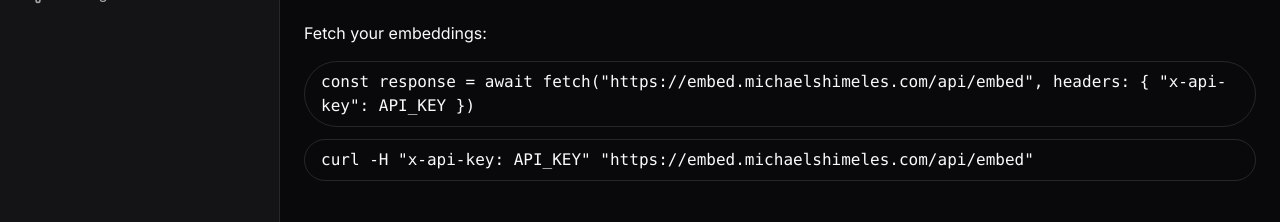
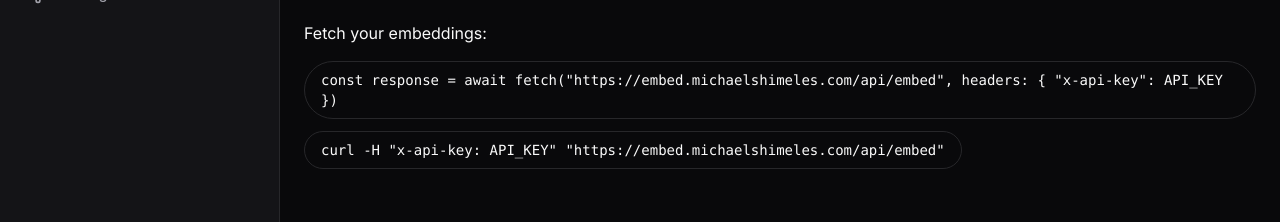
Before and after one commit to michaelshimeles/embedchain, a Next.js app: page /dashboard in a window 1280 px wide. Shown: the part 164-386 px from the top of the page. Built offline with nearby package versions, Linux system fonts and the light colour scheme; no server answers.

Commit message:
Changed font on dash

```diff
--- a/app/dashboard/page.tsx
+++ b/app/dashboard/page.tsx
@@ -25,8 +25,8 @@ const Dashboard = () => {
                 <br />
                 <p>Fetch your embeddings:</p>
                 <div className='flex flex-col mt-4 gap-3'>
-                    <code className='flex px-4 py-2 border rounded-full'>
-                        <p>
+                    <code className='flex px-4 py-2 border rounded-full w-fit'>
+                        <p className='text-sm'>
                             const response = await fetch(&quot;https://embed.michaelshimeles.com/api/embed&quot;, {
                                 `headers: {
                                 "x-api-key": API_KEY
@@ -34,8 +34,8 @@ const Dashboard = () => {
                             })
                         </p>
                     </code>
-                    <code className='flex px-4 py-2 border rounded-full'>
-                        <p>
+                    <code className='flex px-4 py-2 border rounded-full w-fit'>
+                        <p className='text-sm'>
                             curl -H &quot;x-api-key: API_KEY&quot; &quot;https://embed.michaelshimeles.com/api/embed&quot;
                         </p>
                     </code>
```
